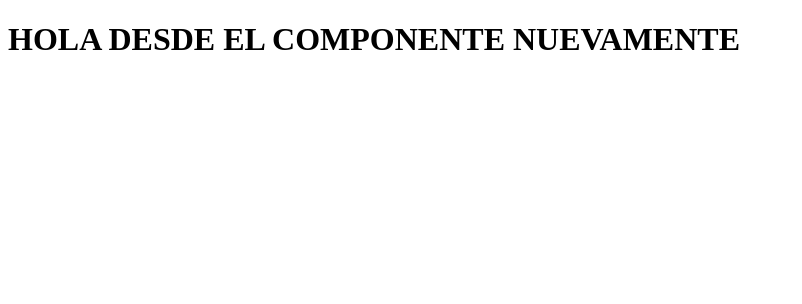
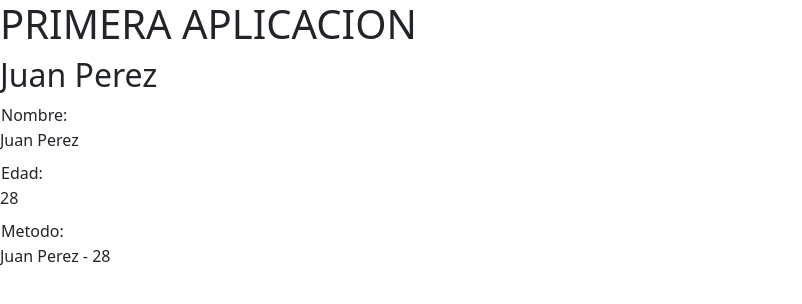
Before and after one commit to DanniHMG/base, an Angular app: page / in a window 1280 px wide. Shown: the top 304 px of the page, without its empty margins (0-802 px from the left). Built offline with nearby package versions, Linux system fonts and the light colour scheme.

Commit message:
Ultimo cambio

```diff
--- a/src/app/app.component.html
+++ b/src/app/app.component.html
@@ -1 +1,2 @@
-<h1>HOLA DESDE EL COMPONENTE NUEVAMENTE</h1>
+<h1>PRIMERA APLICACION</h1>
+<app-cliente></app-cliente>
--- a/src/app/app.component.ts
+++ b/src/app/app.component.ts
@@ -7,333 +7,4 @@ import { Curso, DetalleMatricula } from './interfaces';
   styleUrls: ['./app.component.css']
 })
 export class AppComponent {
-  title = 'base';
 }
-console.log("Bienvenidos a Typescript");
-//CAMBIO AQUI
-//#region variables
-
-// let nombre: string = "Arturito";
-// let ahorros: number  | string = 500;
-// let esAlto: boolean = true;
-// esAlto = false;
-// ahorros = 1000;
-// ahorros = "sin ahorros";
-// console.log(nombre, ahorros)
-//#endregion
-
-//#region ejemplo
-// let pasatiempos: (string | number)[] = ["caminar", "violin"];
-// pasatiempos.push("ajedres");
-// pasatiempos.push(5);
-// console.log(pasatiempos);
-
-// const edad: number[] = [5, 6, 5]
-// edad.push(10);
-// edad.pop();
-// edad.push(9)
-// console.log(edad);
-
-// interface Estudiante {
-//   nombre: string,
-//   apPaterno: string,
-//   apMaterno: string,
-//   codigo: string,
-//   pension: number,
-//   estaMatriculado: boolean,
-//   pasatiempos: string[],
-//   escuela?: string
-// }
-// let alumno: Estudiante = {
-//   nombre: "Danny",
-//   apPaterno: "Morveli",
-//   apMaterno: "Gamarra",
-//   codigo: "016200800d",
-//   pension: 700,
-//   estaMatriculado: true,
-//   pasatiempos: ["futbol","basket"]
-// };
-// alumno.escuela = "Ingenieria de sistemas";
-
-// console.log(alumno);
-// console.table(alumno);
-//#endregion
-
-//#region desestructuracion de parametros
-// interface DetalleMatricula{
-//   nombreCurso: string
-//   creditos: number
-// }
-
-// const mat_mate: DetalleMatricula = {
-//   nombreCurso: "Matematica 1",
-//   creditos: 3
-// }
-
-// const mat_ads: DetalleMatricula = {
-//   nombreCurso: "Analisis y Diseño de Sistemas",
-//   creditos: 4
-// }
-
-// function totalCreditos(detalles: DetalleMatricula[]): number[] {
-//   let totalCreditos = 0;
-//   let totalCursos = 0;
-//   // detalles.forEach((detalleMatricula) => {
-//   //   totalCreditos += detalleMatricula.creditos;
-//   // });
-
-//   detalles.forEach(({creditos}) => {
-//     totalCreditos += creditos;
-//     totalCursos ++;
-//   });
-
-//   return [totalCreditos, totalCursos];
-// }
-
-// const detMat: DetalleMatricula[] = [mat_mate, mat_ads];
-
-// const [creditosMatriculados, cursosMatriculados] = totalCreditos(detMat);
-
-// console.log("Total de creditos matriculados: ", creditosMatriculados);
-// console.log("Total cursos matriculados: ", cursosMatriculados);
-//#endregion
-
-
-//#region import export
-// const curso: Curso = {
-//   docente: "Juan Perez",
-//   nombre: "Matematica 1",
-//   creditos: 3
-// }
-
-// const mat_mate: DetalleMatricula = {
-//   nombreCurso: "Matematica 1",
-//   creditos: 3
-// }
-
-// const mat_ads: DetalleMatricula = {
-//   nombreCurso: "Analisis y Diseño de Sistemas",
-//   creditos: 4
-// }
-
-// function totalCreditos(detalles: DetalleMatricula[]): number[] {
-//   let totalCreditos = 0;
-//   let totalCursos = 0;
-//   // detalles.forEach((detalleMatricula) => {
-//   //   totalCreditos += detalleMatricula.creditos;
-//   // });
-
-//   detalles.forEach(({creditos}) => {
-//     totalCreditos += creditos;
-//     totalCursos ++;
-//   });
-
-//   return [totalCreditos, totalCursos];
-// }
-
-// const detMat: DetalleMatricula[] = [mat_mate, mat_ads];
-
-// const [creditosMatriculados, cursosMatriculados] = totalCreditos(detMat);
-
-// console.log("Total de creditos matriculados: ", creditosMatriculados);
-// console.log("Total cursos matriculados: ", cursosMatriculados);
-//#endregion
-
-//#region clases
-// class Alumno {
-//   // private nombre: string;
-//   // private dni: string;
-//   static carreraProfesional: string;
-
-//   // constructor(nombre: string, dni: string){
-//   //   this.nombre = nombre;
-//   //   this.dni = dni;
-//   // }
-//   //aa
-//   constructor(
-//     private nombre: string,
-//     private dni?: string
-//   ){}
-
-//   public mostrarAlumno(){
-//     console.log("Carrera Pofesional: ",Alumno.carreraProfesional);
-//     console.log("nombre: ",this.nombre);
-//     console.log("DNI: ",this.dni);
-//     // console.log(alumno);
-//     // console.table(alumno);
-//     }
-// }
-
-// Alumno.carreraProfesional = "IS";
-// const e01cp01: Alumno = new Alumno("Juan Perez");
-
-// // function mostrarAlumno(alumno: Alumno){
-// //   const {nombre, dni} = alumno;
-// //   console.log("Carrera Pofesional: ",Alumno.carreraProfesional);
-// //   console.log("nombre: ",nombre);
-// //   console.log("DNI: ",dni);
-// //   // console.log(alumno);
-// //   // console.table(alumno);
-// // }
-
-// // mostrarAlumno(e01cp01);er
-// console.log("--------------------------------")
-// console.log(e01cp01);
-// e01cp01.mostrarAlumno();
-// console.log("-----------------------")
-//#endregion
-
-//#region uso de static y this
-// class Cafetera {
-//   static serie: number = 0;
-
-//   constructor(
-//     private color: string,
-//     private nroSerie?: number
-//   ){
-//     Cafetera.serie += 1;
-//     this.nroSerie = Cafetera.serie;
-//   }
-
-//   mostrar(){
-//     console.log("---------------");
-//     console.log("Serie: ", this.nroSerie);
-//     console.log("Color: ", this.color);
-//     console.log("---------------");
-//   }
-// }
-
-// const cafeteras: Cafetera[] = [new Cafetera("rojo"), new Cafetera("azul")];
-// cafeteras.push(new Cafetera("verde"));
-// cafeteras.push(new Cafetera("morado"));
-
-// cafeteras.forEach((cafetera) => cafetera.mostrar());
-// console.log("estado de la variable estatica: ", Cafetera.serie);
-//#endregion
-
-//#region herencia y polimorfismo
-// class Persona {
-//   constructor(
-//     protected nombre: string,
-//     protected dni: string
-//   ){};
-
-//   getNombre(): string {
-//     return this.nombre;
-//   }
-//   getDni(): string {
-//     return this.dni;
-//   }
-
-// }
-
-// class Alumno extends Persona {
-//   constructor(
-//     nombre: string,
-//     dni: string,
-//     private codigo: string
-//   ){
-//     super(nombre, dni);
-//   };
-
-//   mostrar(){
-//     console.log("---------------------------");
-//     console.log("Nombre: ", this.nombre);
-//     console.log("DNI: ", this.dni);
-//     console.log("COdigo: ", this.codigo);
-//     console.log("---------------------------");
-//   }
-// }
-
-// class Docente extends Persona {
-//   constructor(
-//     nombre: string,
-//     dni: string,
-//     private codigoDocente: string
-//   ){
-//     super(nombre, dni);
-//   };
-
-//   mostrar(){
-//     console.log("---------------------------");
-//     console.log("Nombre: ", this.nombre);
-//     console.log("DNI: ", this.dni);
-//     console.log("COdigoDocente: ", this.codigoDocente);
-//     console.log("---------------------------");
-//   }
-// }
-
-// const mostrarPersona = (persona: Persona) => {
-//     console.log("---------------------------");
-//     console.log("Nombre: ", persona.getNombre());
-//     console.log("DNI: ", persona.getDni());
-//     console.log("---------------------------");
-// }
-
-// const alumnos: Alumno[] = [
-//   new Alumno("Juan Perez", "000000","2021001a"),
-//   new Alumno("Juan Garcia", "222000","1121001a"),
-//   new Alumno("Juan Alvarado", "330000","22221001a"),
-//   new Alumno("Moises Escalante", "440000","33021001a"),
-// ];
-// const docentes: Docente[] = [
-//   new Docente("Docente Juan Perez", "000000","2021001a"),
-//   new Docente("Docente Juan Garcia", "222000","1121001a"),
-//   new Docente("Docente Juan Alvarado", "330000","22221001a"),
-//   new Docente("Docente Moises Escalante", "440000","33021001a"),
-// ];
-
-// alumnos.forEach((Alumno) =>  Alumno.mostrar());
-
-// alumnos.forEach((alumno) => mostrarPersona(alumno));
-// docentes.forEach((docente) => mostrarPersona(docente));
-//#endregion
-
-//#region generics--
-// function queSoy<T>(valor: T) {
-//   return valor;
-// }
-
-// let soyString = queSoy("Hola desde typeScript");
-// let soyNumero = queSoy(5);
-// let soyArray = queSoy([1,2,3,4,5]);
-//#endregion
-
-//#region decoradores imcompleto
-// class Clase{
-//   public atributo: string = "12345";
-
-//   mostrar() {
-//     console.log("hola desde Clase");
-//   }
-// }
-
-// console.log(Clase);
-
-// const clase = new Clase();
-
-// console.log(clase);
-//#endregion
-
-interface Padre {
-  nombre: string,
-  hijos?: string[]
-}
-
-const padre1 = {
-  nombre: "Pedro"
-}
-
-const padre2 = {
-  nombre: "Alfredo",
-  hijos: ["Ana", "Lucia"]
-}
-
-function mostrarHijos(padre: Padre): void {
-  const cantidadHijos = padre.hijos?.length;
-
-  console.log(cantidadHijos);
-}
-
-mostrarHijos(padre1);
-mostrarHijos(padre2);
--- a/src/app/app.module.ts
+++ b/src/app/app.module.ts
@@ -2,10 +2,13 @@ import { NgModule } from '@angular/core';
 import { BrowserModule } from '@angular/platform-browser';
 
 import { AppComponent } from './app.component';
+import { ClienteComponent } from './cliente/cliente.component';
+
 
 @NgModule({
   declarations: [
-    AppComponent
+    AppComponent,
+    ClienteComponent
   ],
   imports: [
     BrowserModule
--- /dev/null
+++ b/src/app/cliente/cliente.component.html
@@ -0,0 +1,9 @@
+<h2> {{ nombre }} </h2>
+<dl>
+    <td> Nombre: </td>
+    <dd> {{ nombre }} </dd>
+    <td> Edad: </td>
+    <dd> {{ edad }} </dd>
+    <td> Metodo: </td>
+    <dd> {{ recibirDatos() }} </dd>
+</dl>
--- /dev/null
+++ b/src/app/cliente/cliente.component.ts
@@ -0,0 +1,15 @@
+import { Component } from '@angular/core';
+
+@Component({
+  selector: 'app-cliente',
+  templateUrl: './cliente.component.html',
+  styleUrls: ['./cliente.component.css']
+})
+export class ClienteComponent {
+    nombre: string = "Juan Perez";
+    edad: number = 28;
+
+    recibirDatos(): string {
+      return this.nombre + " - " + this.edad;
+    }
+}
--- a/src/index.html
+++ b/src/index.html
@@ -6,6 +6,7 @@
   <base href="/">
   <meta name="viewport" content="width=device-width, initial-scale=1">
   <link rel="icon" type="image/x-icon" href="favicon.ico">
+  <link href="https://cdn.jsdelivr.net/npm/bootstrap@5.1.3/dist/css/bootstrap.min.css" rel="stylesheet" integrity="sha384-1BmE4kWBq78iYhFldvKuhfTAU6auU8tT94WrHftjDbrCEXSU1oBoqyl2QvZ6jIW3" crossorigin="anonymous">
 </head>
 <body>
   <app-root></app-root>
```
Also changed, not shown: src/app/cliente/cliente.component.css (added).
